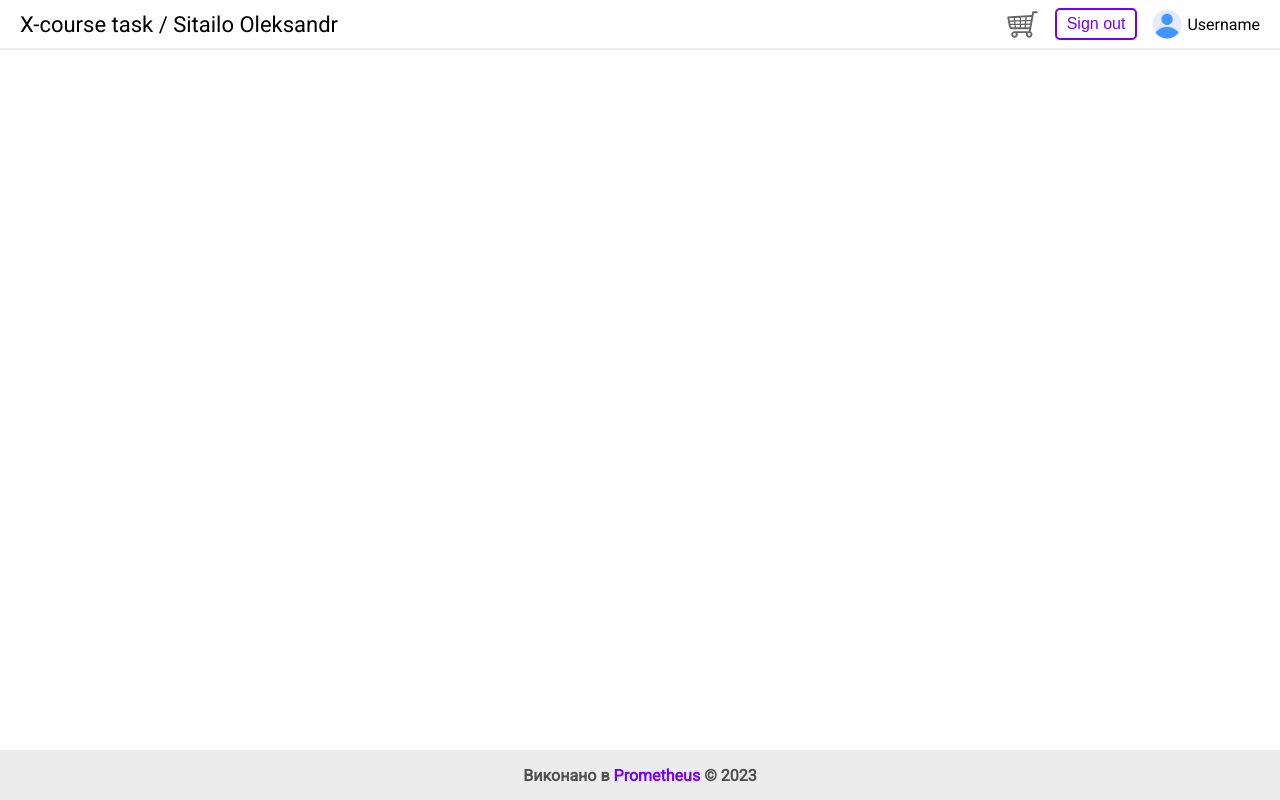
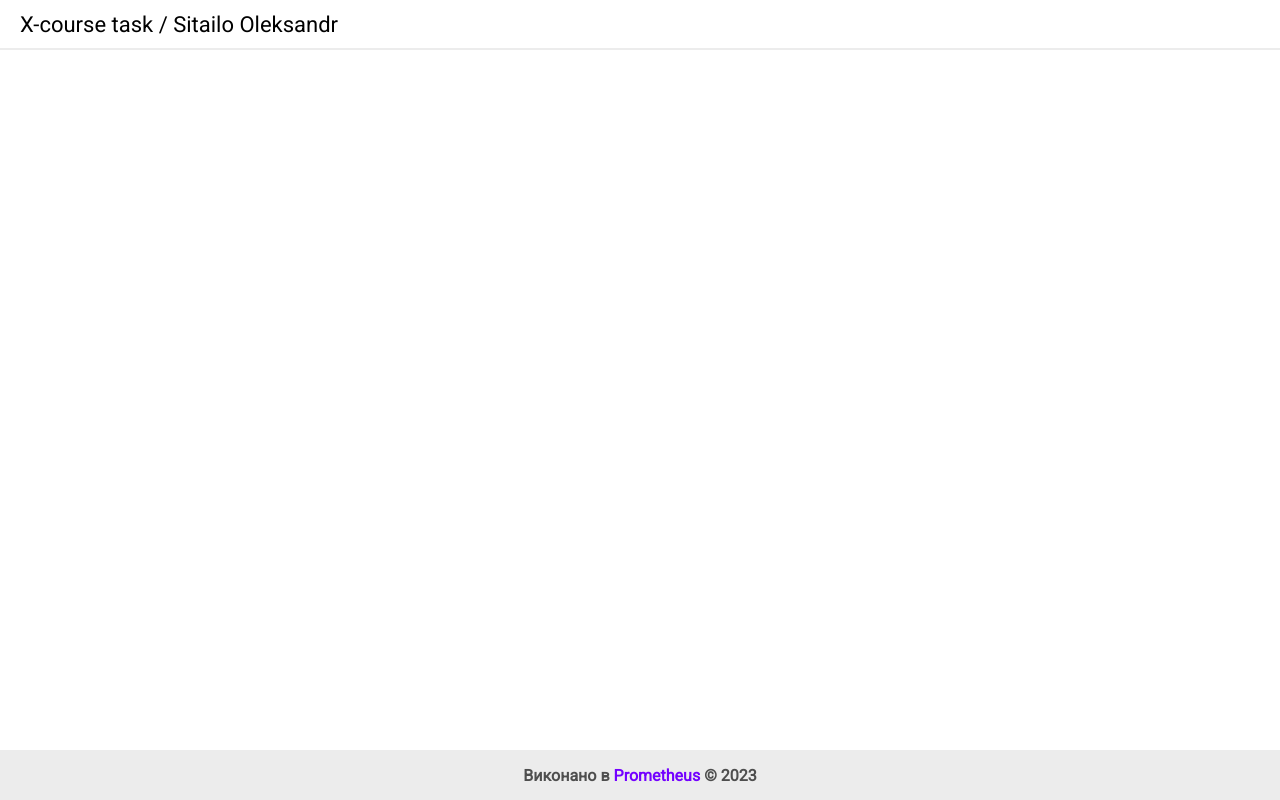
Before and after one commit to SoleksandrS/CiklumCourseProject, a React (Vite) app in the folder X-course-task/: page / in a window 1280 px wide. Built offline with nearby package versions, Linux system fonts and the light colour scheme.

Commit message:
feat: add condition with username for Header component

```diff
--- a/X-course-task/src/components/Header/Header.tsx
+++ b/X-course-task/src/components/Header/Header.tsx
@@ -10,7 +10,7 @@ import styles from './Header.module.scss';
 
 function Header() {
   const { cartList } = useCartContext();
-  const { signOut } = useUserContext();
+  const { username, signOut } = useUserContext();
   const navigate = useNavigate();
 
   const allCount = useMemo(() => cartList.reduce((acc, item) => acc + item.count, 0), [cartList]);
@@ -21,6 +21,7 @@ function Header() {
         <Link to="/books" className={styles['title']}>
           X-course task / Sitailo Oleksandr
         </Link>
+        {username && (
           <div className={styles['control']}>
             <button className={styles['button-cart']} onClick={() => navigate('/cart')}>
               <img src={cartIcon} alt="cart" />
@@ -31,9 +32,10 @@ function Header() {
             </Button>
             <div className={styles['user']}>
               <img src={avatarImage} alt="avatar" className={styles['avatar']} />
-            <p className={styles['name']}>Username</p>
+              <p className={styles['name']}>{username}</p>
             </div>
           </div>
+        )}
       </div>
     </header>
   );
```
Lines whose indentation alone changed are shown as unchanged.
